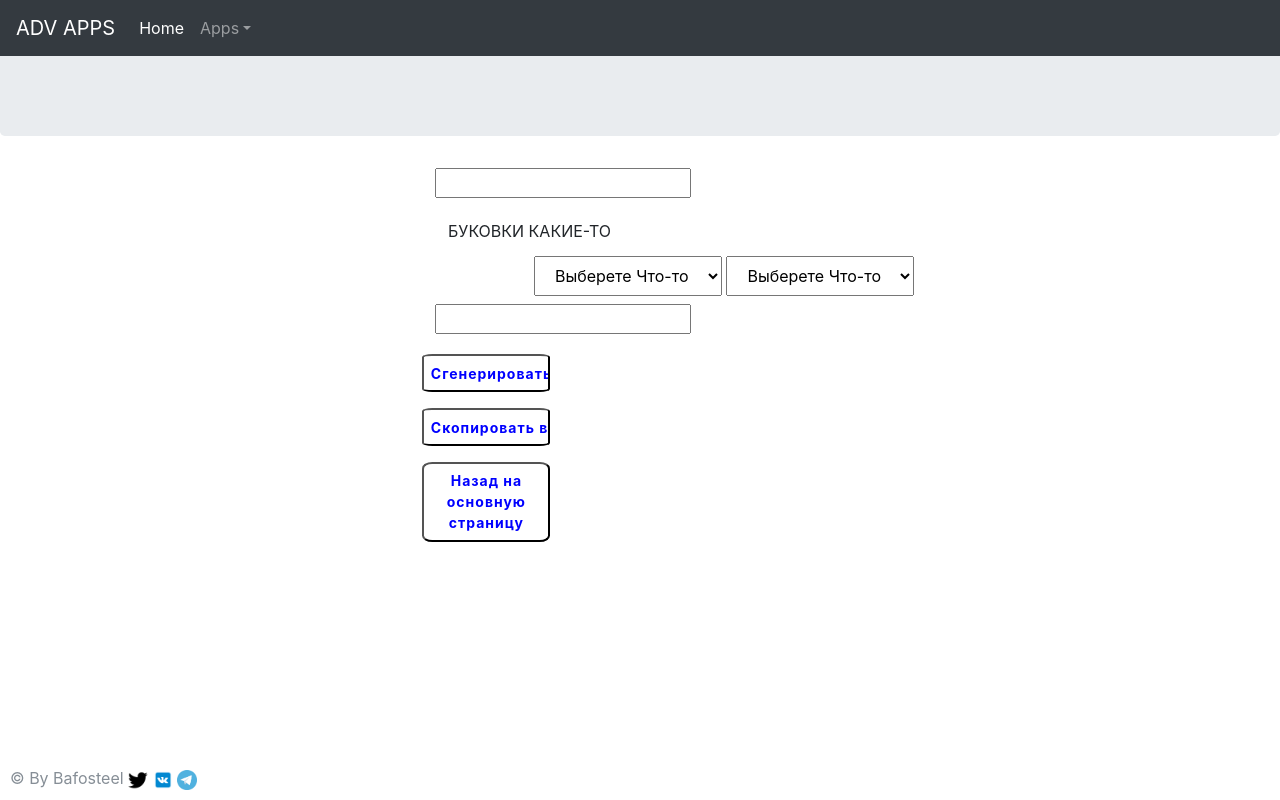
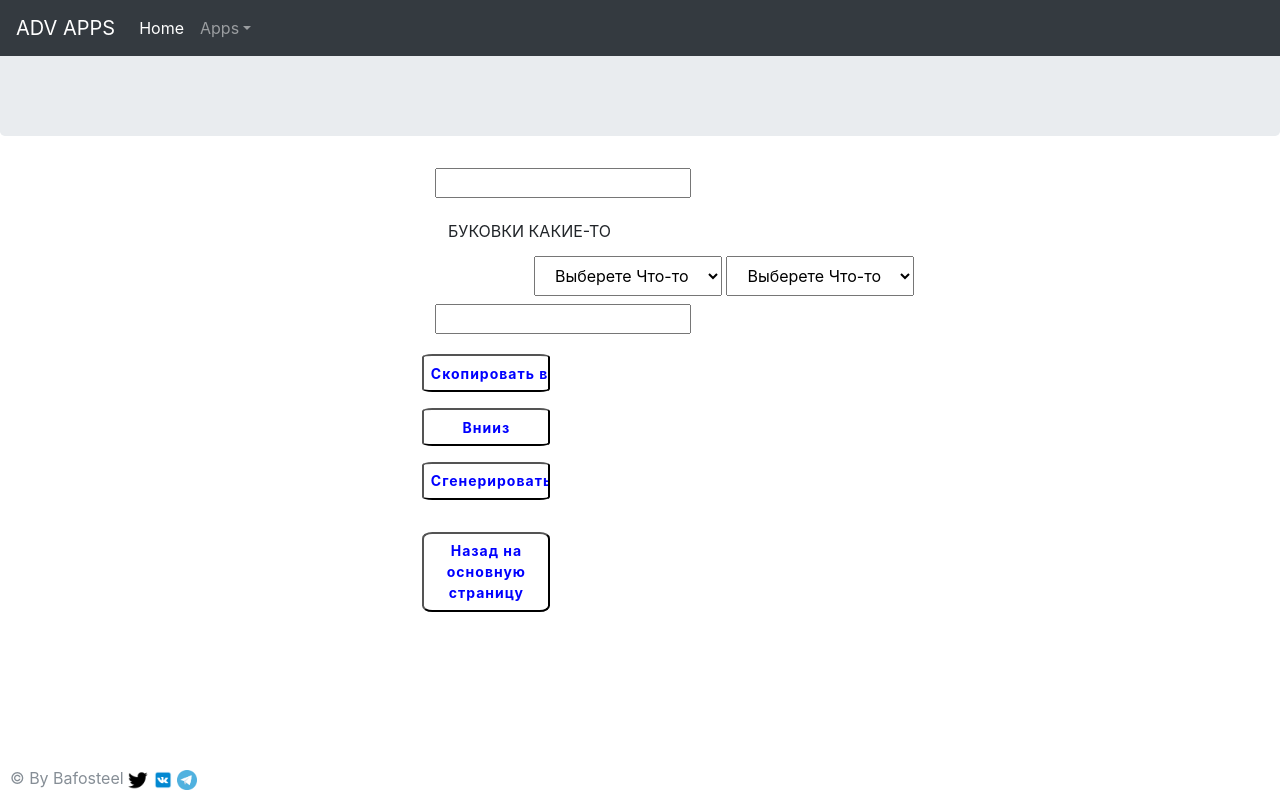
Before and after one commit to AdvDevBaf/ADVAPPS, a Django app: page /ads_names/ in a window 1280 px wide. Run offline with Django 3.2, Linux system fonts and the light colour scheme; some libraries are stand-ins or nearby versions.

Commit message:
fixed some problems with css, add moar js

```diff
--- a/BafosApp/static/css/frontcom.css
+++ b/BafosApp/static/css/frontcom.css
@@ -60,6 +60,10 @@ em {
 }
 
 
+.tables {
+    margin: auto 34%;;
+}
+
 .fields {
     margin: auto 34%;
 }
--- a/BafosApp/templates/BafosApp/ads_names.html
+++ b/BafosApp/templates/BafosApp/ads_names.html
@@ -84,11 +84,24 @@ var elem_text = document.getElementById("input").value;
     <p class="texts" id="x"></p>
 
 <div>
-        <p><input type="button" class="knopka btn-sm" id="gp" value="Сгенерировать" onclick="document.getElementById('x').innerHTML=document.forms['idform'].elements['result'].value"><a></a></p>
+            <p><input type="button" class="knopka btn-sm" value="Скопировать в буфер" onclick="copy2clipboard()"><a></a></p>
 </div>
     <div>
-        <p><input type="button" class="knopka btn-sm" value="Скопировать в буфер" onclick="copy2clipboard()"><a></a></p>
+        <p><input type="button" class="knopka btn-sm" value="Внииз" onclick="createTable()"><a></a></p>
 </div>
+    <div>
+        <p><input type="button" class="knopka btn-sm" id="gp" value="Сгенерировать" onclick="CopyTable()"><a></a></p>
+</div>
+
+
+<div class="table-responsive">
+    <table border="1" class="table table-striped table-sm" id="table1">
+          </table>
+</div>
+
+
+
+
     <script>
         function copy2clipboard() {
   /* Get the text field */
@@ -101,26 +114,38 @@ var elem_text = document.getElementById("input").value;
   document.execCommand("copy");
 }
         </script>
-
 <script>
-    gp.onclick = function() {
-
-      function getSelectedText(elementId) {
-    var elt = document.getElementById(elementId);
-
-    if (elt.selectedIndex == -1)
-        return null;
-
-    return elt.options[elt.selectedIndex].text;
-}
-
-var text1 = getSelectedText('letter');
-var text2 = getSelectedText('number');
-    var answer = document.getElementById("input").value + "_" + text1 + "_" + text2;
-    document.getElementById("result").value = answer;
-    alert( text1 );
-    alert( text2 );
-  };
+    function createTable() {
+            var table = document.getElementById('table1');
+            var tr31 = document.createElement('tr'); //создаем еще строку
+            var td31 = document.createElement('td');
+            td31.innerHTML = document.getElementById("result").value; //создаем столбец
+            tr31.appendChild(td31); //кладем в новосозданную строку первый новосозданный столбец
+            table.appendChild(tr31); //кладем в таблицу новосозданную строку (последней)
+    }
+    </script>
+<script>
+    function CopyTable() {
+        var el = document.getElementById('table1');
+   var body = document.body, range, sel;
+    if (document.createRange && window.getSelection) {
+        range = document.createRange();
+        sel = window.getSelection();
+        sel.removeAllRanges();
+        try {
+            range.selectNodeContents(el);
+            sel.addRange(range);
+        } catch (e) {
+            range.selectNode(el);
+            sel.addRange(range);
+        }
+    } else if (body.createTextRange) {
+        range = body.createTextRange();
+        range.moveToElementText(el);
+        range.select();
+    }
+    document.execCommand("Copy");
+    }
  </script>
 </form>
 <p><button class="knopka btn-sm" name="mybtn"><a href="{% url 'blog_index' %}">Назад на основную страницу</a></button>
--- a/BafosApp/templates/BafosApp/b.html
+++ b/BafosApp/templates/BafosApp/b.html
@@ -2,9 +2,17 @@
 <!doctype html>
 <html lang="ru">
 	<head>
+
 		<meta charset="utf-8">
 		<meta name="viewport" content="width=device-width, initial-scale=1, shrink-to-fit=no">
          <link rel="shortcut icon" href="../../static/images/ADV_group_rus (3).ico" type="image/png">
+            <link href="../../dist/css/bootstrap.min.css" rel="stylesheet">
+<link href="../../dist/css/bootstrap.min.css" rel="stylesheet">
+    <!-- Custom styles for this template -->
+    <link href="dashboard.css" rel="stylesheet">
+        <!-- Custom styles for this template -->
+    <link href="grid.css" rel="stylesheet">
+
 		<title>ADV APPS</title>
 
 		<link rel="stylesheet" href="https://maxcdn.bootstrapcdn.com/bootstrap/4.0.0-beta.2/css/bootstrap.min.css" integrity="sha384-PsH8R72JQ3SOdhVi3uxftmaW6Vc51MKb0q5P2rRUpPvrszuE4W1povHYgTpBfshb" crossorigin="anonymous">
--- a/BafosApp/templates/BafosApp/organizations.html
+++ b/BafosApp/templates/BafosApp/organizations.html
@@ -21,7 +21,8 @@
             <option>Выгрузить только адреса</option>
         </select>
     </label>
-<table border="1" class="organ">
+   <div class="table-responsive">
+<table border="1" class="table table-striped table-sm">
    <caption>Таблица городов и областей</caption>
    <tr>
     <th>Города</th>
@@ -106,6 +107,7 @@
    <tr><td><input type="checkbox" class="child_city" value="Магас" name="checks[]"> Магас<br></td><td><input type="checkbox" class="child_region" value="Республика Ингушетия" name="checks_dist[]"> Республика Ингушетия<br></td></tr>
    <tr><td><input type="checkbox" class="child_city" value="Нальчик" name="checks[]"> Нальчик<br></td><td><input type="checkbox" class="child_region" value="Кабардино-Балкарская Республика" name="checks_dist[]"> Кабардино-Балкарская Республика<br></td></tr>
   </table>
+      </div>
   <script>
    $(function(){
   $('#parent_city').on('change',function(){
```
